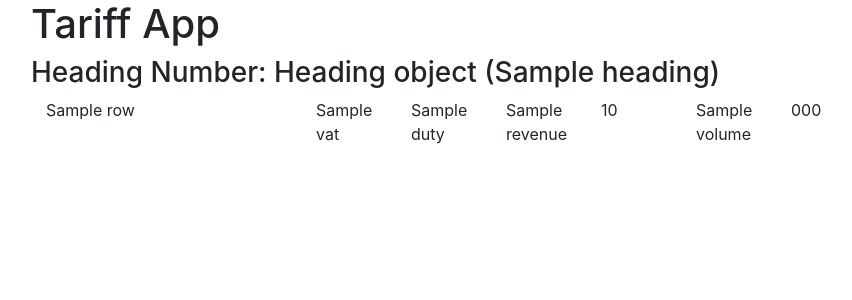
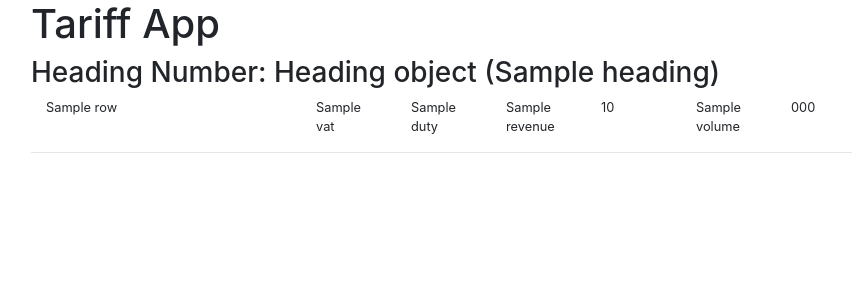
Before and after one commit to peterhoward42/plain-django-boiler-plate, a Django app: template dit/tariffs/templates/tariffs/landingpage.html in a window 1280 px wide. Shown: the top 300 px of the page, without its empty margins (54-906 px from the left). Run offline with Django 3.2, Linux system fonts and the light colour scheme; tables that the repository leaves empty hold one stand-in row (values such as "Sample post"); the template is opened without the code that fills it: values that come from a table or form of the project are taken from there, most other values are stand-ins (such as "Sample title", 1, 10 or a date in 2020); some libraries are stand-ins or nearby versions.

Commit message:
Make text smaller and put HR between rows of table

```diff
--- a/dit/tariffs/templates/tariffs/components/product_table.html
+++ b/dit/tariffs/templates/tariffs/components/product_table.html
@@ -1,6 +1,6 @@
 {% for row in rows %}
 
-<div class="row">
+<div class="row small" >
     <div class="col-3"> {# Reserve 3/12 of the row for the product name #}
         {# In here, 'offset-2' means 2/12 of the space allocated to the product name#}
         <div class="col offset-{{row.indent}}">
@@ -28,4 +28,10 @@
 
 </div>
 
+<div class="row" >
+    <div class="col-12">
+        <HR/>
+    </div>
+</div>
+
 {% endfor %}
```
